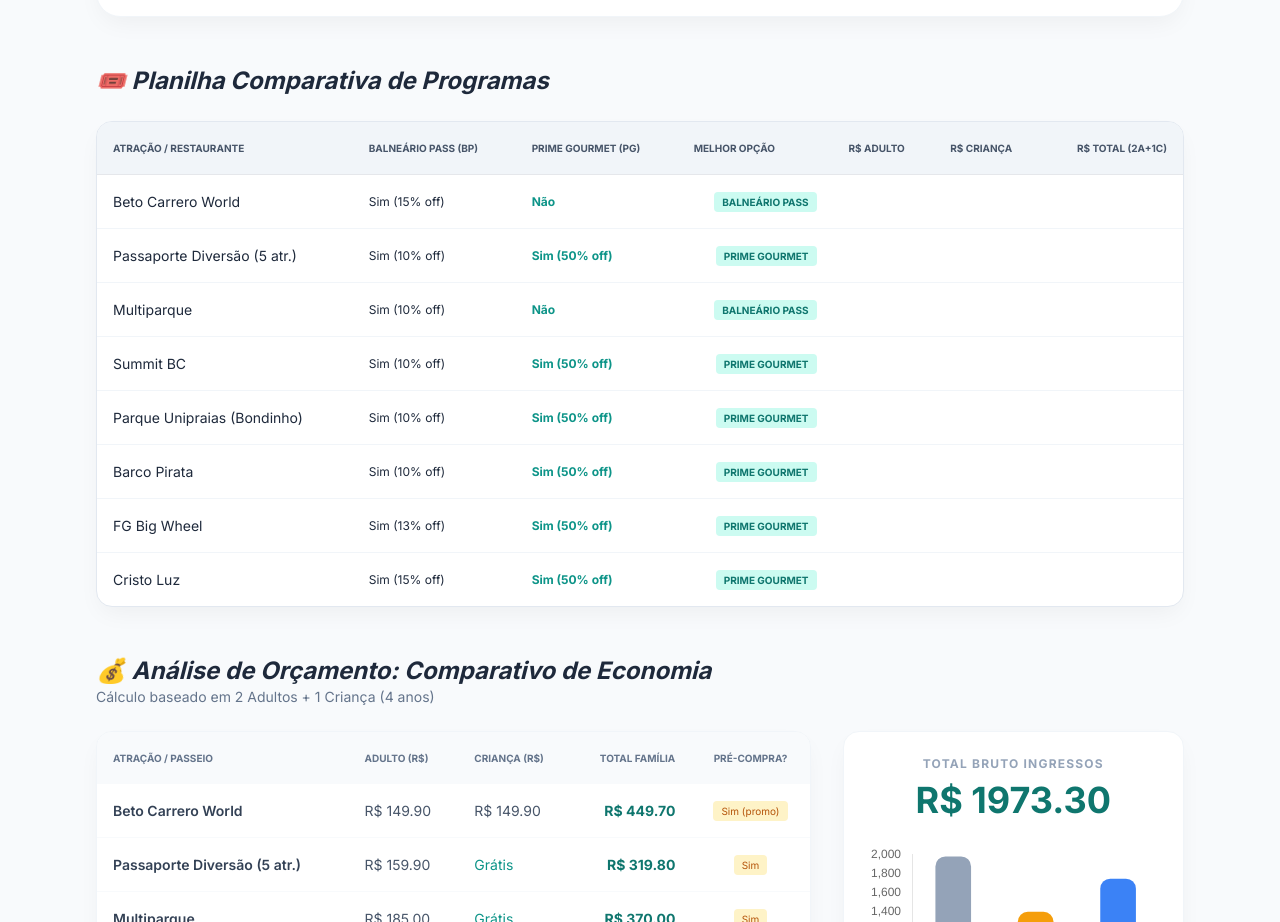
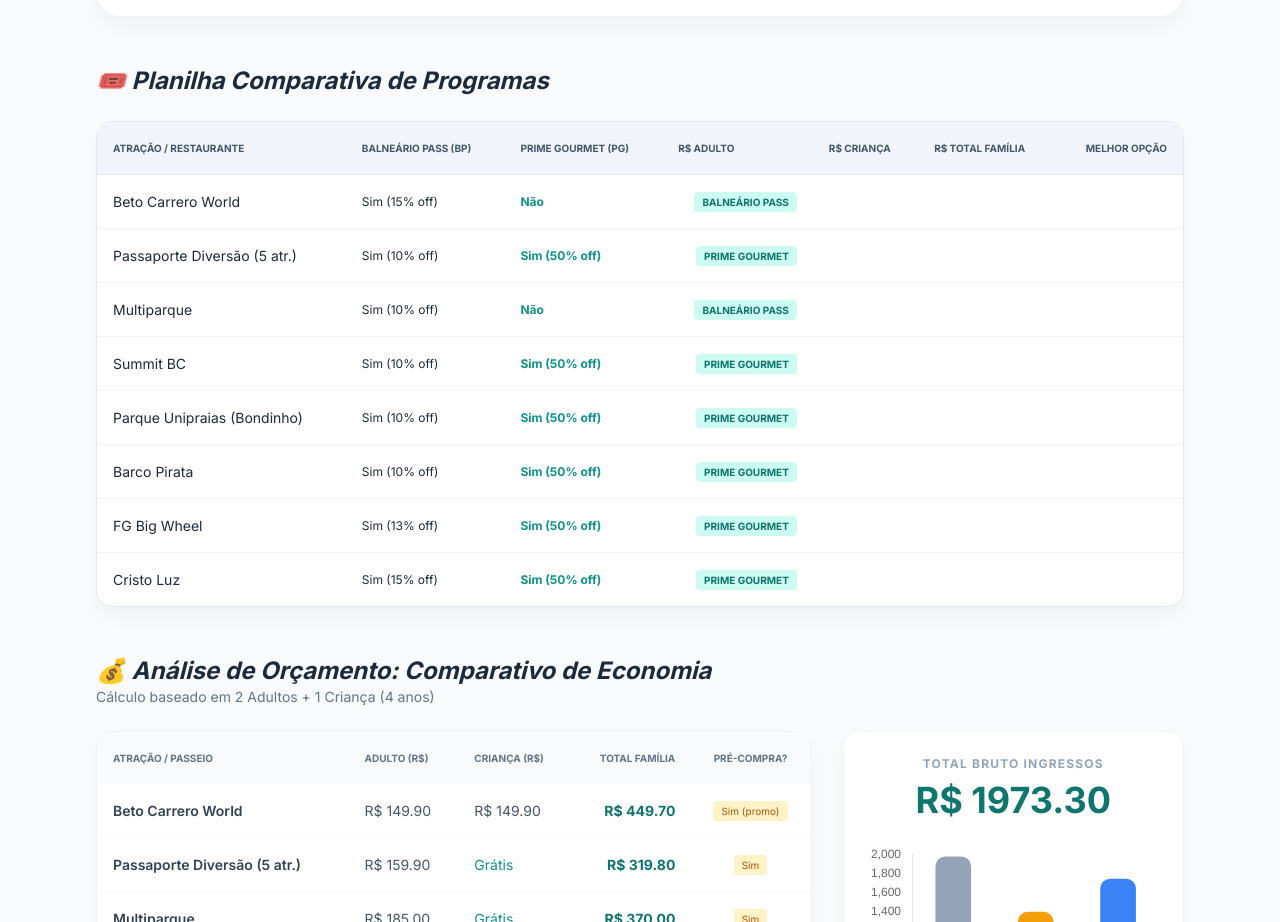
Before and after one commit to DCamilos/bc, a plain HTML site: page index.html in a window 1280 px wide. Shown: the part 1260-2182 px from the top of the page. Drawn offline with nearby package versions, Linux system fonts and the light colour scheme.

Commit message:
style: reorder table headers and rename total cost column to R$ Total Família

```diff
--- a/index.html
+++ b/index.html
@@ -133,10 +133,10 @@
                                 <th class="p-4 border-b">Atração / Restaurante</th>
                                 <th class="p-4 border-b">Balneário Pass (BP)</th>
                                 <th class="p-4 border-b">Prime Gourmet (PG)</th>
-                                <th class="p-4 border-b">Melhor Opção</th>
                                 <th class="p-4 border-b">R$ Adulto</th>
                                 <th class="p-4 border-b">R$ Criança</th>
-                                <th class="p-4 border-b text-right">R$ Total (2A+1C)</th>
+                                <th class="p-4 border-b">R$ Total Família</th>
+                                <th class="p-4 border-b text-right">Melhor Opção</th>
                             </tr>
                         </thead>
                         <tbody class="divide-y divide-slate-100" id="club-table-body"></tbody>
```
